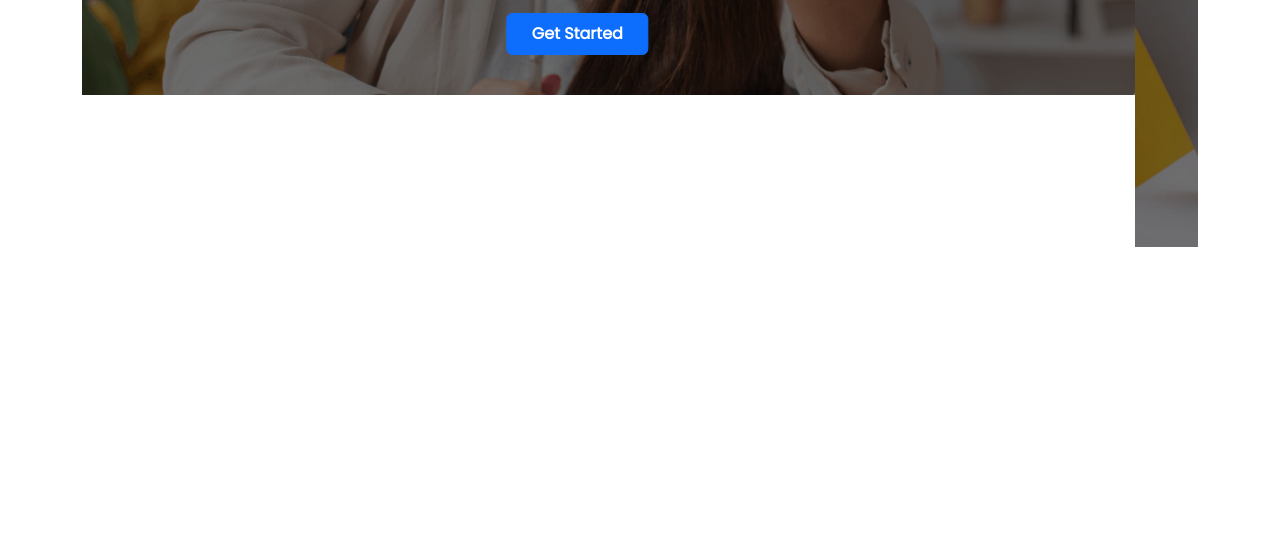
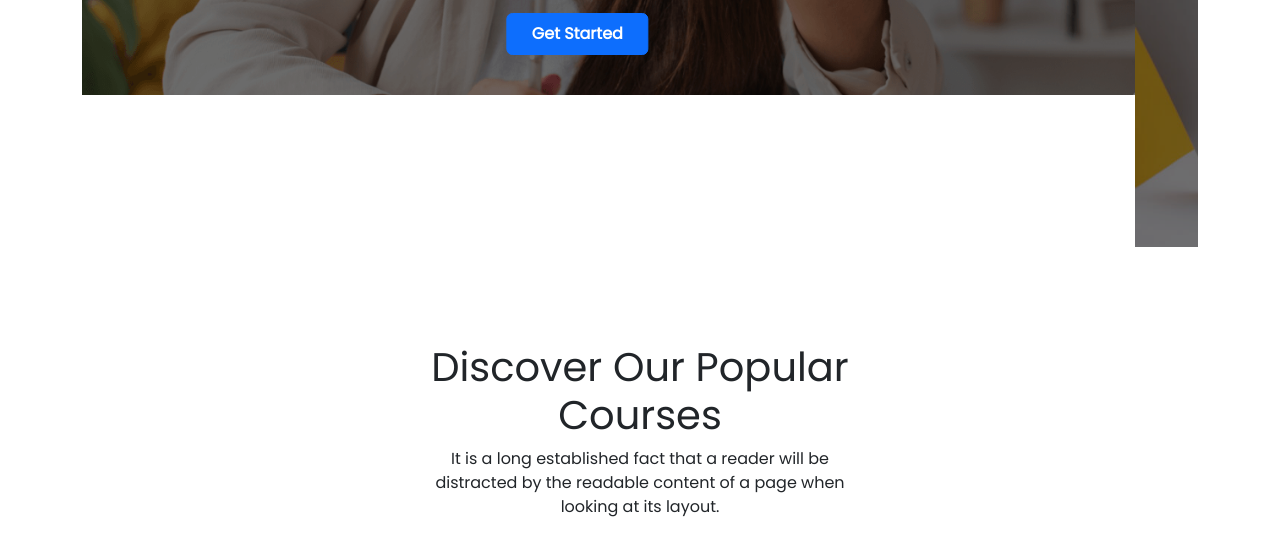
Before and after one commit to SABIKUN-NAHAR-URMY/skillTech-website, a plain HTML site: page index.html in a window 1280 px wide. Shown: the part 615-1170 px from the top of the page. Before the commit the page ends 862 px from the top, so only its background shows below. Drawn offline with nearby package versions, Linux system fonts and the light colour scheme.

Commit message:
discover section added

```diff
--- a/index.html
+++ b/index.html
@@ -49,8 +49,9 @@
                 </div>
               </nav>
         </section>
+        <!-- navigation section end  -->
 
-        <!-- navigation section end  -->
+        <!-- slider section start  -->
         <section class="container mt-3">
             <div id="carouselExampleControls" class="carousel slide" data-bs-ride="carousel">
                 <div class="carousel-inner">
@@ -79,10 +80,16 @@
                 </button>
               </div>
         </section>
+        <!-- slider section end  -->
     </header>
 
     <main>
-
+        <section class="container mt-5">
+            <div class="row p-5 w-50 text-center mx-auto">
+                <h1>Discover Our Popular Courses</h1>
+                <p>It is a long established fact that a reader will be distracted by the readable content of a page when looking at its layout.</p>
+            </div>
+        </section>
     </main>
 
 
```
